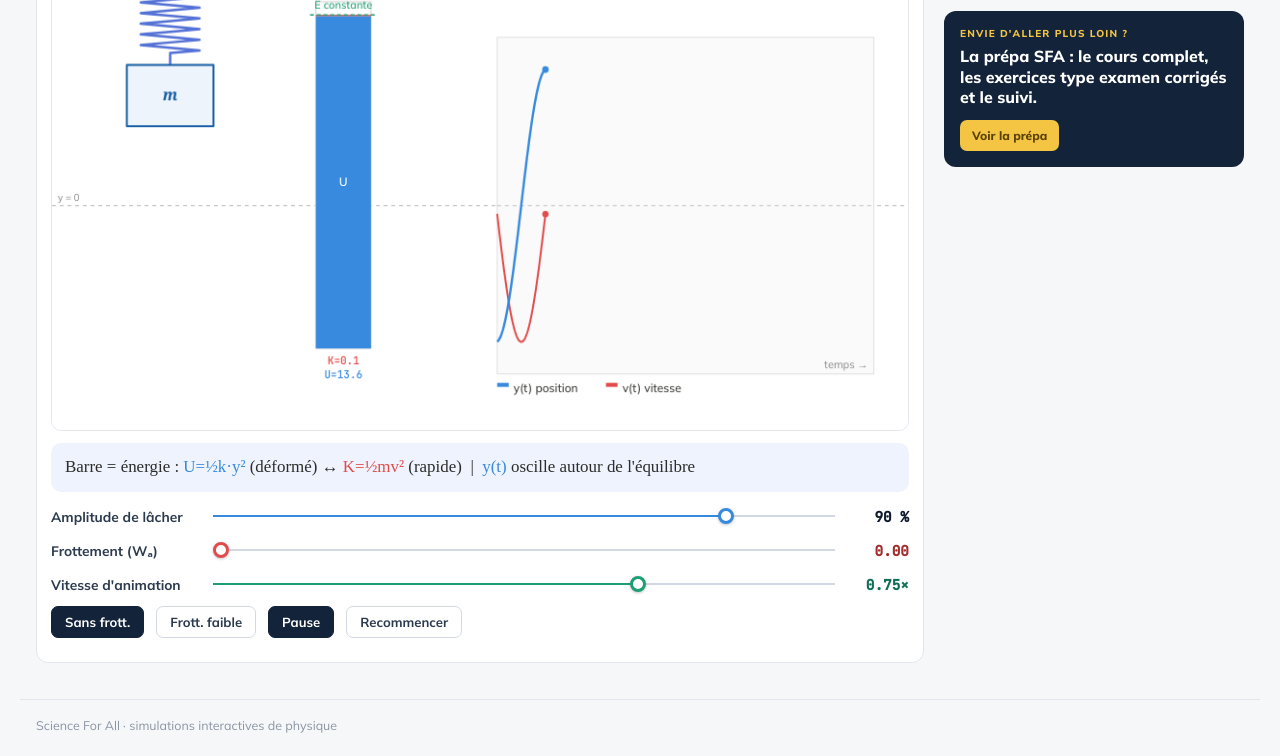
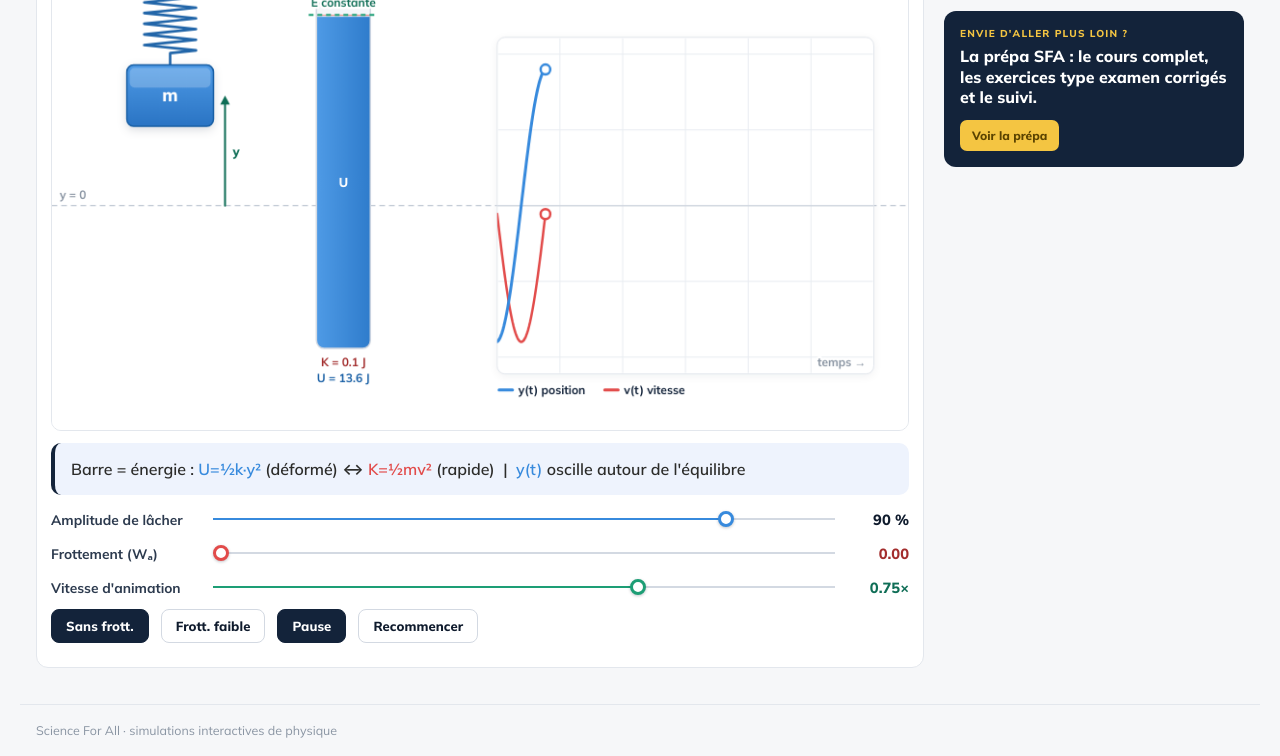
Before and after one commit to sfascienceforall-cell/energie_ressort, a plain HTML site: page index.html in a window 1280 px wide. Shown: the part 337-1093 px from the top of the page. Drawn offline with Linux system fonts and the light colour scheme; animation ran at ten frames a second; a web font is replaced by a local one.

Commit message:
Embellissement du dessin, typographie Mulish, lien vers la page Prépa et menu Exercices
Co-Authored-By: Claude Opus 5.5 <noreply@anthropic.com>
Claude-Session: https://claude.ai/code/session_01UjJnvVgWczg1QVyXVX4t97

```diff
--- a/index.html
+++ b/index.html
@@ -68,13 +68,17 @@ a{color:inherit}
 @media (max-width:520px){.row,div:has(>input[type=range]){flex-wrap:wrap!important}
   .row>.pill:first-child,div:has(>input[type=range])>.pill:first-child{min-width:0!important;flex:1 1 100%}
   input[type=range]{min-width:0!important}.val{min-width:0!important}}
-.val{background:none!important;border:0!important;border-radius:0!important;padding:0!important;font:600 .9rem var(--f-num)!important;font-variant-numeric:tabular-nums;text-align:right;color:var(--ink)}
-.btn{background:var(--paper)!important;border:1px solid var(--line2)!important;border-radius:7px!important;color:var(--ink2)!important;
-  font:700 .82rem var(--f-ui)!important;padding:7px 13px!important;transition:background .15s,border-color .15s;cursor:pointer}
+.val{background:none!important;border:0!important;border-radius:0!important;padding:0!important;font:800 .92rem var(--f-ui)!important;font-variant-numeric:tabular-nums;text-align:right;color:var(--ink);white-space:nowrap}
+.btn{background:var(--paper)!important;border:1px solid var(--line2)!important;border-radius:8px!important;color:var(--ink)!important;
+  font:800 .82rem var(--f-ui)!important;letter-spacing:.005em;padding:8px 14px!important;transition:background .15s,border-color .15s;cursor:pointer}
+.btn:active{transform:translateY(1px)}
 .btn:hover{background:var(--press)!important;border-color:var(--faint)!important}
 .btn.on{background:var(--navy)!important;border-color:var(--navy)!important;color:#fff!important;box-shadow:none}
-.fml{background:var(--sel)!important;border:0!important;border-radius:10px!important;font:400 1.06rem/1.7 var(--f-math)!important;color:var(--ink);padding:10px 14px!important;margin:12px 0!important}
-.info{background:var(--bg)!important;border:1px solid var(--line)!important;border-radius:10px!important;font:500 .84rem/1.8 var(--f-num)!important;color:var(--muted)!important;padding:9px 14px!important}
+.fml{background:var(--sel)!important;border:0!important;border-left:4px solid var(--navy)!important;border-radius:10px!important;font:600 1rem/1.75 var(--f-ui)!important;color:var(--ink);padding:12px 16px!important;margin:12px 0!important}
+.fml b,.fml strong{font-weight:800}
+.fml sub,.fml sup,.info sub,.info sup{font-size:.72em}
+.info{background:var(--bg)!important;border:1px solid var(--line)!important;border-radius:10px!important;font:600 .86rem/1.8 var(--f-ui)!important;font-variant-numeric:tabular-nums;color:var(--muted)!important;padding:10px 14px!important}
+.info b,.info strong{font-weight:800}
 select{font:600 .86rem var(--f-ui)!important;border:1px solid var(--line2)!important;border-radius:7px!important;background:var(--paper)!important;color:var(--ink)!important;padding:6px 8px!important}
 input[type=range]{-webkit-appearance:none;appearance:none;height:24px;background:linear-gradient(var(--line),var(--line)) center/100% 4px no-repeat;cursor:pointer;--pc:var(--blue)}
 input[type=range]::-webkit-slider-runnable-track{height:4px;background:transparent;border-radius:2px}
@@ -92,7 +96,7 @@ button:focus-visible,input:focus-visible,a:focus-visible{outline:2px solid var(-
 .sfa-list a{display:grid;grid-template-columns:22px 1fr;gap:8px;align-items:baseline;padding:7px 8px;border-radius:8px;text-decoration:none;font:600 13px/1.35 var(--f-ui);color:var(--ink2)}
 .sfa-list a:hover{background:var(--press)}
 .sfa-list a.on{background:var(--sel);color:var(--chip-ink)}
-.sfa-list a i{font:600 11px var(--f-num);font-style:normal;color:var(--faint)}
+.sfa-list a i{font:800 11px var(--f-ui);font-style:normal;color:var(--faint)}
 .sfa-promo{background:var(--navy);color:#fff;border-radius:12px;padding:16px}
 .sfa-promo small{display:block;font:800 10px var(--f-ui);letter-spacing:.12em;text-transform:uppercase;color:var(--yellow);margin-bottom:6px}
 .sfa-promo b{display:block;font:800 16px/1.3 var(--f-ui);margin-bottom:12px}
@@ -132,8 +136,8 @@ new MutationObserver(ms=>ms.forEach(m=>{if(m.target.classList&&m.target.classLis
 </script>
 <header class="sfa-top"><div class="in">
   <a class="sfa-logo" href="https://sfascienceforall-cell.github.io/simulations/"><i>SFA</i>Science For All</a>
-  <nav class="sfa-nav"><a class="on" href="https://sfascienceforall-cell.github.io/simulations/">Simulations</a><a href="#">Prépa médecine</a></nav>
-  <a class="sfa-cta" href="#">Découvrir la prépa</a></div></header>
+  <nav class="sfa-nav"><a class="on" href="https://sfascienceforall-cell.github.io/simulations/">Simulations</a><a href="https://sfascienceforall-cell.github.io/simulations/#EX">Exercices</a><a href="https://sfascienceforall-cell.github.io/simulations/prepa/">Prépa médecine</a></nav>
+  <a class="sfa-cta" href="https://sfascienceforall-cell.github.io/simulations/prepa/">Découvrir la prépa</a></div></header>
 <div class="sfa-page">
 <nav class="sfa-crumbs" aria-label="Fil d'Ariane"><a href="https://sfascienceforall-cell.github.io/simulations/">Simulations</a>›<a href="https://sfascienceforall-cell.github.io/simulations/#PH4">PH4 · Travail et énergie</a>›<b>Énergie d&#x27;un ressort</b></nav>
 <div class="sfa-grid"><main style="min-width:0">
@@ -195,9 +199,9 @@ function layout(){
   const r=cv.parentElement.getBoundingClientRect();
   const nW=Math.round(r.width)||700, nH=Math.round(cv.getBoundingClientRect().height)||400;
   if(nW!==W||nH!==H){
-    W=nW;H=nH;cv.width=W;cv.height=H;
+    W=nW;H=nH;dpr=0;
     sceneW=W*0.46;
-    ceilY=H*0.07; boxW=sceneW*0.22; boxH=H*0.12;
+    ceilY=H*0.07; boxW=Math.max(44,sceneW*0.22); boxH=Math.min(H*0.12,Math.max(boxW*0.9,40));
     eqTopY=H*0.50; eqCy=eqTopY+boxH/2;
     const minSpring=H*0.10;
     const AmaxPx=Math.min(eqTopY-ceilY-minSpring, H-(eqTopY+boxH)-H*0.14, H*0.30);
@@ -209,90 +213,120 @@ function layout(){
     maxN=Math.max(120,Math.round(gw));
   }
 }
+const FONT=(w,sz)=>w+' '+sz+'px Mulish,system-ui,sans-serif';
+let dpr=1;
+function rr(x,y,w,h,r){r=Math.min(r,w/2,h/2);ctx.beginPath();ctx.moveTo(x+r,y);ctx.arcTo(x+w,y,x+w,y+h,r);ctx.arcTo(x+w,y+h,x,y+h,r);ctx.arcTo(x,y+h,x,y,r);ctx.arcTo(x,y,x+w,y,r);ctx.closePath();}
+function halo(t,x,y,col,al){ctx.textAlign=al||'center';ctx.save();ctx.lineJoin='round';ctx.strokeStyle='rgba(255,255,255,0.95)';ctx.lineWidth=4.5;ctx.strokeText(t,x,y);ctx.restore();ctx.fillStyle=col;ctx.fillText(t,x,y);}
 function coil(x,y1,y2,turns){
-  const lead=12, len=y2-y1-2*lead, seg=len/turns, amp=boxW*0.34;
+  const lead=12, len=y2-y1-2*lead, seg=len/turns, amp=boxW*0.30;
+  const defo=Math.min(1,Math.abs(y)/A);
+  const col='rgb('+Math.round(127-104*defo)+','+Math.round(160-65*defo)+','+Math.round(200-35*defo)+')';
+  ctx.lineCap='round';ctx.lineJoin='round';
   ctx.beginPath();ctx.moveTo(x,y1);ctx.lineTo(x,y1+lead);
   for(let i=0;i<turns;i++){const sy0=y1+lead+i*seg;ctx.lineTo(x-amp,sy0+seg*0.25);ctx.lineTo(x+amp,sy0+seg*0.75);ctx.lineTo(x,sy0+seg);}
-  ctx.lineTo(x,y2);
-  const defo=Math.min(1,Math.abs(y)/A);
-  ctx.strokeStyle='rgb('+Math.round(120-40*defo)+','+Math.round(140-30*defo)+','+Math.round(160+60*defo)+')';
-  ctx.lineWidth=2.5;ctx.lineJoin='round';ctx.stroke();
+  ctx.lineTo(x,y2);ctx.strokeStyle=col;ctx.lineWidth=2.6;ctx.stroke();
 }
 
 function frame(){
   layout(); if(W===0){requestAnimationFrame(frame);return;}
+  const d=window.devicePixelRatio||1;if(cv.width!==Math.round(W*d)||d!==dpr){dpr=d;cv.width=Math.round(W*d);cv.height=Math.round(H*d);}
+  ctx.setTransform(dpr,0,0,dpr,0,0);
   if(!paused){const s=speed;for(let i=0;i<6;i++) step(0.006*s);}
   ctx.fillStyle='#ffffff';ctx.fillRect(0,0,W,H);
 
   const yPx=y*ampPX, boxTop=eqTopY+yPx, boxCy=boxTop+boxH/2;
   const U=0.5*k*y*y, K=0.5*m*v*v, E=U+K;
+  const narrow=W<560;
 
   // ligne d'équilibre continue (scène + graphe)
-  ctx.strokeStyle='rgba(0,0,0,0.28)';ctx.lineWidth=1;ctx.setLineDash([4,4]);
+  ctx.strokeStyle='#c3cbd6';ctx.lineWidth=1.2;ctx.setLineDash([5,5]);
   ctx.beginPath();ctx.moveTo(0,eqCy);ctx.lineTo(W,eqCy);ctx.stroke();ctx.setLineDash([]);
-  ctx.fillStyle=MUTE;ctx.font='10px Mulish,system-ui,sans-serif';ctx.textAlign='left';
-  {const lbE=ctx.measureText('équilibre (y = 0)').width+12<xSp-boxW/2?'équilibre (y = 0)':'y = 0';ctx.fillText(lbE,6,eqCy-5);} // texte court s'il passerait sous la masse
+  ctx.font=FONT(700,12);
+  {const room=xSp-boxW/2;if(ctx.measureText('équilibre (y = 0)').width+14<room)halo('équilibre (y = 0)',8,eqCy-7,'#8a95a3','left');
+   else if(ctx.measureText('y = 0').width+14<room)halo('y = 0',8,eqCy-7,'#8a95a3','left');
+   else halo('y = 0',gx-5,eqCy-7,'#8a95a3','right');}
 
   // plafond (au-dessus du ressort)
-  const cL=xSp-boxW*0.7, cR=xSp+boxW*0.7;
-  ctx.strokeStyle=INK;ctx.lineWidth=2.5;ctx.beginPath();ctx.moveTo(cL,ceilY);ctx.lineTo(cR,ceilY);ctx.stroke();
-  ctx.strokeStyle='#bbb';ctx.lineWidth=1;
-  for(let hx=cL;hx<cR;hx+=10){ctx.beginPath();ctx.moveTo(hx,ceilY);ctx.lineTo(hx-7,ceilY-7);ctx.stroke();}
+  const cL=xSp-boxW*0.75, cR=xSp+boxW*0.75;
+  ctx.save();ctx.beginPath();ctx.rect(cL,ceilY-9,cR-cL,9);ctx.clip();
+  ctx.fillStyle='#eef1f5';ctx.fillRect(cL,ceilY-9,cR-cL,9);
+  ctx.strokeStyle='#b9c2ce';ctx.lineWidth=1.2;for(let hx=cL;hx<cR+10;hx+=7){ctx.beginPath();ctx.moveTo(hx,ceilY);ctx.lineTo(hx-9,ceilY-9);ctx.stroke();}
+  ctx.restore();
+  ctx.strokeStyle='#13233a';ctx.lineWidth=3;ctx.lineCap='round';ctx.beginPath();ctx.moveTo(cL,ceilY);ctx.lineTo(cR,ceilY);ctx.stroke();
 
   // ressort + masse
   coil(xSp, ceilY, boxTop, 8);
-  ctx.fillStyle='#eef4fb';ctx.strokeStyle='#185fa5';ctx.lineWidth=2;
-  ctx.fillRect(xSp-boxW/2,boxTop,boxW,boxH);ctx.strokeRect(xSp-boxW/2,boxTop,boxW,boxH);
-  ctx.fillStyle='#185fa5';ctx.font='italic 600 16px Georgia,serif';ctx.textAlign='center';ctx.fillText('m',xSp,boxCy+5);
+  ctx.save();ctx.shadowColor='rgba(19,35,58,0.18)';ctx.shadowBlur=10;ctx.shadowOffsetY=3;
+  const gB=ctx.createLinearGradient(0,boxTop,0,boxTop+boxH);gB.addColorStop(0,'#4f9be6');gB.addColorStop(1,'#2a74c4');
+  rr(xSp-boxW/2,boxTop,boxW,boxH,7);ctx.fillStyle=gB;ctx.fill();ctx.restore();
+  rr(xSp-boxW/2,boxTop,boxW,boxH,7);ctx.strokeStyle='#185fa5';ctx.lineWidth=1.5;ctx.stroke();
+  ctx.fillStyle='rgba(255,255,255,0.22)';rr(xSp-boxW/2+3,boxTop+3,boxW-6,boxH*0.32,5);ctx.fill();
+  ctx.fillStyle='#fff';ctx.font=FONT(800,Math.max(14,Math.min(18,boxH*0.32)));ctx.textAlign='center';ctx.fillText('m',xSp,boxCy+6);
+  // déplacement y (flèche verte entre équilibre et masse)
+  if(Math.abs(yPx)>14){const ax=xSp+boxW/2+12,y0=eqCy,y1=boxCy;
+    ctx.strokeStyle='#0F6E56';ctx.fillStyle='#0F6E56';ctx.lineWidth=2;ctx.beginPath();ctx.moveTo(ax,y0);ctx.lineTo(ax,y1-Math.sign(y1-y0)*7);ctx.stroke();
+    const sg=Math.sign(y1-y0);ctx.beginPath();ctx.moveTo(ax,y1);ctx.lineTo(ax-5,y1-sg*9);ctx.lineTo(ax+5,y1-sg*9);ctx.closePath();ctx.fill();
+    ctx.font=FONT(800,13);if(xBar-xSp>boxW*1.15)halo('y',ax+8,(y0+y1)/2+5,'#0F6E56','left');}
 
   // ===== BARRE D'ÉNERGIE (corrélée à l'avancée) =====
-  const barBot=H*0.84, barTop=H*0.16, barMax=barBot-barTop, wB=sceneW*0.14;
+  const barBot=H*0.84, barTop=H*0.16, barMax=barBot-barTop, wB=Math.max(30,Math.min(56,sceneW*0.14));
   const scale=barMax/(E0*1.04);
   const uH=U*scale, kH=K*scale, disH=Math.max(0,(E0-E))*scale;
-  // cadre
-  ctx.strokeStyle='#e0e0e0';ctx.lineWidth=1.5;ctx.strokeRect(xBar-wB/2,barTop,wB,barMax);
-  // U (bas, bleu) + K (haut, rouge)
-  ctx.fillStyle=C_U;ctx.fillRect(xBar-wB/2,barBot-uH,wB,uH);
-  ctx.fillStyle=C_K;ctx.fillRect(xBar-wB/2,barBot-uH-kH,wB,kH);
-  // dissipé (si frottement)
-  if(disH>1){ctx.fillStyle='rgba(216,90,48,0.18)';ctx.fillRect(xBar-wB/2,barBot-uH-kH-disH,wB,disH);}
+  ctx.font=FONT(800,13);halo('Énergie',xBar,barTop-26,'#13233a','center');
+  // cadre + contenu arrondi
+  rr(xBar-wB/2,barTop,wB,barMax,8);ctx.fillStyle='#f4f6f9';ctx.fill();
+  ctx.save();rr(xBar-wB/2,barTop,wB,barMax,8);ctx.clip();
+  const gU=ctx.createLinearGradient(xBar-wB/2,0,xBar+wB/2,0);gU.addColorStop(0,'#4f9be6');gU.addColorStop(1,'#2f7ccc');
+  const gK=ctx.createLinearGradient(xBar-wB/2,0,xBar+wB/2,0);gK.addColorStop(0,'#ec6a69');gK.addColorStop(1,'#d64140');
+  ctx.fillStyle=gU;ctx.fillRect(xBar-wB/2,barBot-uH,wB,uH);
+  ctx.fillStyle=gK;ctx.fillRect(xBar-wB/2,barBot-uH-kH,wB,kH);
+  if(disH>1){ctx.fillStyle='rgba(186,117,23,0.22)';ctx.fillRect(xBar-wB/2,barBot-uH-kH-disH,wB,disH);}
+  if(uH>0.5&&kH>0.5){ctx.fillStyle='rgba(255,255,255,0.8)';ctx.fillRect(xBar-wB/2,barBot-uH-0.75,wB,1.5);}
+  ctx.restore();
+  rr(xBar-wB/2,barTop,wB,barMax,8);ctx.strokeStyle='#d3d9e2';ctx.lineWidth=1.5;ctx.stroke();
   // ligne E0
-  ctx.strokeStyle=C_E;ctx.lineWidth=1.5;ctx.setLineDash([4,3]);
-  const e0y=barBot-E0*scale;ctx.beginPath();ctx.moveTo(xBar-wB/2-6,e0y);ctx.lineTo(xBar+wB/2+6,e0y);ctx.stroke();ctx.setLineDash([]);
-  ctx.fillStyle=C_E;ctx.font='500 11px Mulish,system-ui,sans-serif';ctx.textAlign='center';ctx.fillText('E constante',xBar,e0y-6);
+  const e0y=barBot-E0*scale;
+  ctx.strokeStyle=C_E;ctx.lineWidth=2;ctx.setLineDash([5,4]);ctx.lineCap='butt';
+  ctx.beginPath();ctx.moveTo(xBar-wB/2-8,e0y);ctx.lineTo(xBar+wB/2+8,e0y);ctx.stroke();ctx.setLineDash([]);
+  ctx.font=FONT(700,12);halo(narrow?'E₀':'E constante',xBar,e0y-8,'#0F6E56','center');
+  if(disH>22){ctx.font=FONT(700,11);halo('dissipée',xBar,barBot-uH-kH-disH/2+4,'#BA7517','center');}
   // étiquettes K / U dans les segments
-  ctx.font='600 12px Mulish,system-ui,sans-serif';
-  if(kH>16){ctx.fillStyle='#fff';ctx.fillText('K',xBar,barBot-uH-kH/2+4);}
-  if(uH>16){ctx.fillStyle='#fff';ctx.fillText('U',xBar,barBot-uH/2+4);}
+  ctx.font=FONT(800,13);ctx.textAlign='center';
+  if(kH>18){ctx.fillStyle='#fff';ctx.fillText('K',xBar,barBot-uH-kH/2+5);}
+  if(uH>18){ctx.fillStyle='#fff';ctx.fillText('U',xBar,barBot-uH/2+5);}
   // valeurs
-  ctx.textAlign='center';ctx.font='11px JetBrains Mono,ui-monospace,monospace';
-  ctx.fillStyle=C_K;ctx.fillText('K='+K.toFixed(1),xBar,barBot+16);
-  ctx.fillStyle=C_U;ctx.fillText('U='+U.toFixed(1),xBar,barBot+30);
+  ctx.font=FONT(700,12);
+  halo('K = '+K.toFixed(1)+' J',xBar,barBot+18,'#a32d2d','center');
+  halo('U = '+U.toFixed(1)+' J',xBar,barBot+34,'#185fa5','center');
 
   if(!paused){hist.push({y:y,v:v});if(hist.length>maxN)hist.shift();}
 
   // ===== GRAPHE : y(t) et v(t), équilibre au milieu =====
-  ctx.fillStyle='#fafafa';ctx.fillRect(gx,gTop,gw,gBot-gTop);
-  ctx.strokeStyle='#e0e0e0';ctx.lineWidth=1;ctx.strokeRect(gx,gTop,gw,gBot-gTop);
-  ctx.strokeStyle='rgba(0,0,0,0.22)';ctx.lineWidth=1;ctx.setLineDash([4,4]);
-  ctx.beginPath();ctx.moveTo(gx,eqCy);ctx.lineTo(gx+gw,eqCy);ctx.stroke();ctx.setLineDash([]);
-  ctx.fillStyle=MUTE;ctx.font='11px Mulish,system-ui,sans-serif';ctx.textAlign='right';ctx.fillText('temps →',gx+gw-6,gBot-6);
-
   const halfH=(gBot-gTop)/2*0.9, vScale=A*W_;
-  function drawSine(key,col,lw){if(hist.length<2)return;ctx.strokeStyle=col;ctx.lineWidth=lw;ctx.beginPath();
+  ctx.save();ctx.shadowColor='rgba(19,35,58,0.06)';ctx.shadowBlur=8;ctx.shadowOffsetY=2;
+  rr(gx,gTop,gw,gBot-gTop,8);ctx.fillStyle='#fff';ctx.fill();ctx.restore();
+  rr(gx,gTop,gw,gBot-gTop,8);ctx.strokeStyle='#e3e7ed';ctx.lineWidth=1;ctx.stroke();
+  ctx.strokeStyle='#e9edf2';ctx.lineWidth=1;
+  for(const f of [-1,-0.5,0.5,1]){const yy=eqCy+f*halfH;ctx.beginPath();ctx.moveTo(gx+1,yy);ctx.lineTo(gx+gw-1,yy);ctx.stroke();}
+  for(let q=1;q<6;q++){const xx=gx+gw*q/6;ctx.beginPath();ctx.moveTo(xx,gTop+1);ctx.lineTo(xx,gBot-1);ctx.stroke();}
+  ctx.strokeStyle='#d3d9e2';ctx.lineWidth=1.5;ctx.beginPath();ctx.moveTo(gx,eqCy);ctx.lineTo(gx+gw,eqCy);ctx.stroke();
+  ctx.font=FONT(700,12);halo('temps →',gx+gw-8,gBot-8,'#8a95a3','right');
+  ctx.save();rr(gx,gTop,gw,gBot-gTop,8);ctx.clip();
+  function drawSine(key,col,lw){if(hist.length<2)return;ctx.strokeStyle=col;ctx.lineWidth=lw;ctx.lineJoin='round';ctx.lineCap='round';ctx.beginPath();
     for(let i=0;i<hist.length;i++){const px=gx+(i/(maxN-1))*gw;const val=hist[i][key];
       const py=eqCy + (key==='y' ? (val/A) : -(val/vScale))*halfH; i===0?ctx.moveTo(px,py):ctx.lineTo(px,py);}ctx.stroke();}
-  drawSine('v',C_V,2);
-  drawSine('y',C_Y,2.4);
+  drawSine('v',C_V,2.5);
+  drawSine('y',C_Y,3);
+  ctx.restore();
   if(hist.length>0){const lastX=gx+((hist.length-1)/(maxN-1))*gw;
-    ctx.beginPath();ctx.arc(lastX,eqCy+(y/A)*halfH,3.4,0,Math.PI*2);ctx.fillStyle=C_Y;ctx.fill();
-    ctx.beginPath();ctx.arc(lastX,eqCy-(v/vScale)*halfH,3.2,0,Math.PI*2);ctx.fillStyle=C_V;ctx.fill();}
+    for(const [yy,col] of [[eqCy-(v/vScale)*halfH,C_V],[eqCy+(y/A)*halfH,C_Y]]){
+      ctx.beginPath();ctx.arc(lastX,yy,5,0,Math.PI*2);ctx.fillStyle='#fff';ctx.fill();ctx.lineWidth=2.5;ctx.strokeStyle=col;ctx.stroke();}}
 
   // légende
-  ctx.font='500 12px Mulish,system-ui,sans-serif';ctx.textAlign='left';
-  let lx=gx,ly=gBot+18;
-  function leg(col,txt){if(lx>gx&&lx+17+ctx.measureText(txt).width>W-4){lx=gx;ly+=17;} // passe à la ligne si trop large
-    ctx.fillStyle=col;ctx.fillRect(lx,ly-9,12,4);ctx.fillStyle=INK;ctx.fillText(txt,lx+17,ly);lx+=ctx.measureText(txt).width+46;}
+  ctx.font=FONT(700,12);ctx.textAlign='left';
+  let lx=gx+2,ly=gBot+20;
+  function leg(col,txt){if(lx>gx+2&&lx+22+ctx.measureText(txt).width>W-4){lx=gx+2;ly+=18;} // passe à la ligne si trop large
+    ctx.strokeStyle=col;ctx.lineWidth=3;ctx.lineCap='round';ctx.beginPath();ctx.moveTo(lx,ly-4);ctx.lineTo(lx+14,ly-4);ctx.stroke();ctx.fillStyle='#13233a';ctx.fillText(txt,lx+20,ly);lx+=ctx.measureText(txt).width+40;}
   leg(C_Y,'y(t) position');leg(C_V,'v(t) vitesse');
 
   requestAnimationFrame(frame);
@@ -302,7 +336,7 @@ restart();frame();
 </section></main>
 <aside class="sfa-side">
   <div class="sfa-list"><h2>PH4 · Travail, énergie, puissance<span>5 simulations</span></h2><ol><li><a href="https://sfascienceforall-cell.github.io/Travil/"><i>01</i>Travail d&#x27;une force</a></li><li><a href="https://sfascienceforall-cell.github.io/Travail-gravite/"><i>02</i>Travail de la gravité</a></li><li><a href="https://sfascienceforall-cell.github.io/-n-rgies/"><i>03</i>Énergies</a></li><li><a href="https://sfascienceforall-cell.github.io/energie-exemples/"><i>04</i>Énergie : exemples</a></li><li><a class="on" aria-current="page" href="https://sfascienceforall-cell.github.io/energie_ressort/"><i>05</i>Énergie d&#x27;un ressort</a></li></ol></div>
-  <div class="sfa-promo"><small>Envie d'aller plus loin ?</small><b>La prépa SFA : le cours complet, les exercices type examen corrigés et le suivi.</b><a href="#">Voir la prépa</a></div>
+  <div class="sfa-promo"><small>Envie d'aller plus loin ?</small><b>La prépa SFA : le cours complet, les exercices type examen corrigés et le suivi.</b><a href="https://sfascienceforall-cell.github.io/simulations/prepa/">Voir la prépa</a></div>
 </aside></div></div>
 <footer class="sfa-foot">Science For All · simulations interactives de physique</footer>
 </body>
```
